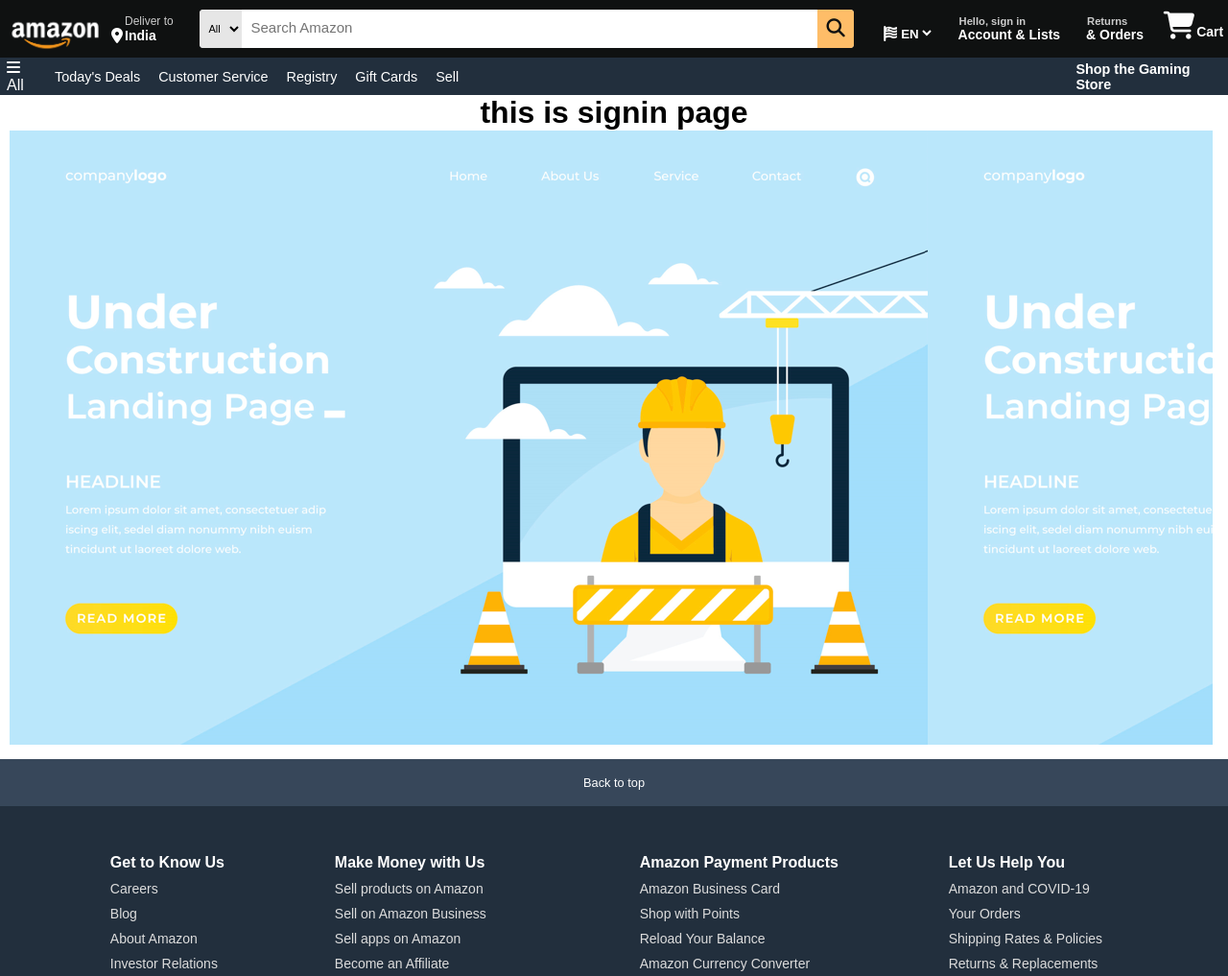
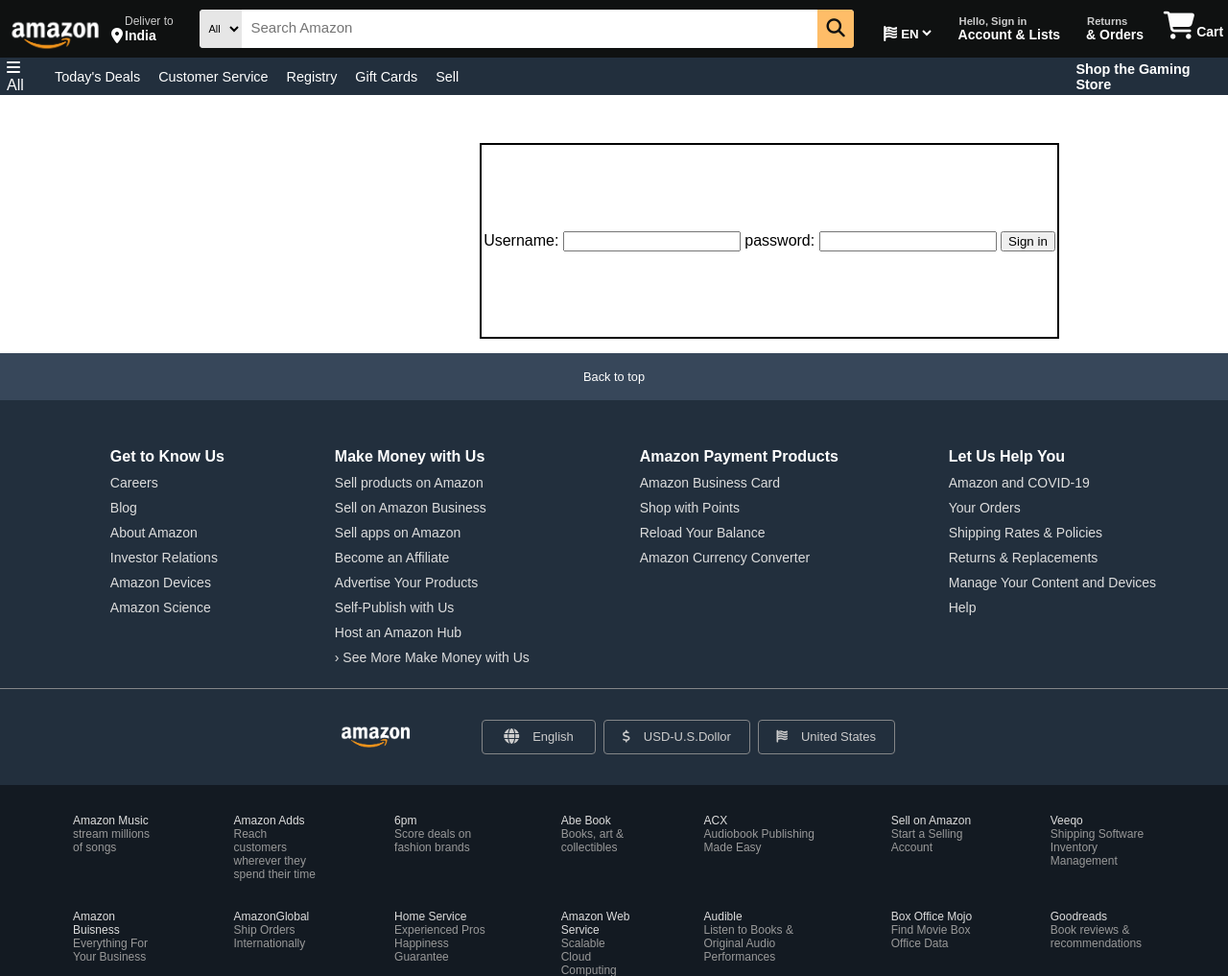
Before and after one commit to AmeerShaikh2MM21CS004/Amazon-Clone, a Django app: page /sign-in/ in a window 1280 px wide. Shown: the top 1017 px of the page at 96% size. Run offline with Django 5.2, Linux system fonts and the light colour scheme; some libraries are stand-ins or nearby versions.

Commit message:
dynamic username added using POST method

```diff
--- a/AmazonClone/settings.py
+++ b/AmazonClone/settings.py
@@ -61,7 +61,7 @@ TEMPLATES = [
                 'django.template.context_processors.debug',
                 'django.template.context_processors.request',
                 'django.contrib.auth.context_processors.auth',
-                'django.contrib.messages.context_processors.messages',
+                'django.contrib.messages.context_processors.messages'
             ],
         },
     },
--- a/AmazonClone/views.py
+++ b/AmazonClone/views.py
@@ -1,9 +1,18 @@
 from django.shortcuts import render
+from django.http import HttpResponseRedirect
+
 
 def home(request):
-    return render(request,"index.html")
+    if request.method=="GET":
+        username=request.GET.get("user")
+    return render(request,"index.html",{"username":username})
 
 def sign_in(request):
+    if request.method=="POST":
+        username=request.POST.get("username")
+        password=request.POST.get("password")
+        url = "/?user={}".format(username)
+        return HttpResponseRedirect(url)
     return render(request,"signin.html")
 
 def return_ord(request):
--- /dev/null
+++ b/static/sign_in.css
@@ -0,0 +1,10 @@
+.signin_form{
+    height:200px;
+    width:600px;
+    margin-top:50px;
+    margin-left:500px;
+    border:2px solid black;
+    display:flex;
+    justify-content:center;
+    align-items:center;
+}
--- a/templates/header.html
+++ b/templates/header.html
@@ -41,8 +41,13 @@
         </div>
         <div class="nav-signin border">
             <a href="{% url 'signin' %}">
-            <p class="nav-first"><span>Hello, sign in</span></p>
-            <p class="nav-second">Account & Lists</p>
+                {% if username %}
+                     <p class="nav-first"><span>Welcome, {{username}}</span></p>
+                     <p class="nav-second">Account & Lists</p>
+                {% else %}
+                    <p class="nav-first"><span>Hello, Sign in</span></p>
+                    <p class="nav-second">Account & Lists</p>
+                {% endif %}
             </a>
         </div>
         <div class="nav-return border">
--- a/templates/index.html
+++ b/templates/index.html
@@ -10,6 +10,7 @@
 <body>
     {% extends "base.html" %}
     {% block content %}
+
     <div class="hero-section">
         <div class="hero-msg">
             <p>You are on amazon.com. You can also shop on Amazon India for millions of products with fast local delivery. <a>Click here to go to amazon.in</a></p>
--- a/templates/signin.html
+++ b/templates/signin.html
@@ -5,14 +5,24 @@
     <meta name="viewport" content="width=device-width, initial-scale=1.0">
     <title>Amazon Clone</title>
     <link rel="stylesheet" href="https://cdnjs.cloudflare.com/ajax/libs/font-awesome/6.6.0/css/all.min.css" integrity="sha512-Kc323vGBEqzTmouAECnVceyQqyqdsSiqLQISBL29aUW4U/M7pSPA/gEUZQqv1cwx4OnYxTxve5UMg5GT6L4JJg==" crossorigin="anonymous" referrerpolicy="no-referrer" />
-    <link rel="stylesheet" href="/static/under_dev.css">
+    <link rel="stylesheet" href="/static/sign_in.css">
 </head>
 <body>
     {% include "header.html" %}
 
 {% block content %}
-            <h1 style="text-align:center">this is signin page</h1>
-            <div class="under_dev-section"></div>
+            <!-- <h1 style="text-align:center">this is signin page</h1>
+            <div class="under_dev-section"></div> -->
+            <div class="signin_form">
+                <form method="POST">
+                    {% csrf_token %}
+                    <label>Username:</label>
+                    <input type="text" name="username">
+                    <label>password:</label>
+                    <input type="password" name="paswword">
+                    <button>Sign in</button>
+                </form>
+            </div>
 {% endblock %}
 
 {% include "footer.html" %}
```
